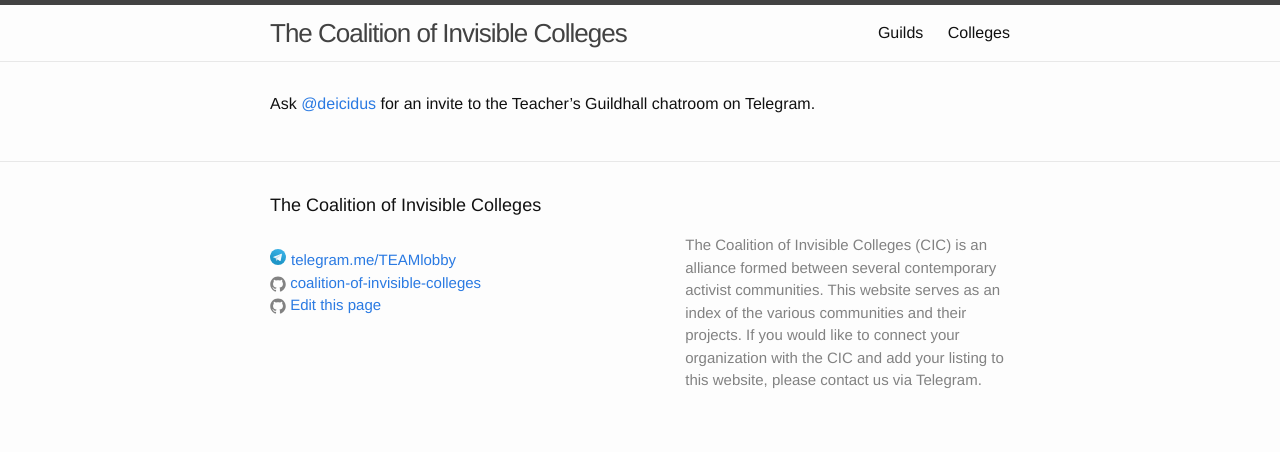
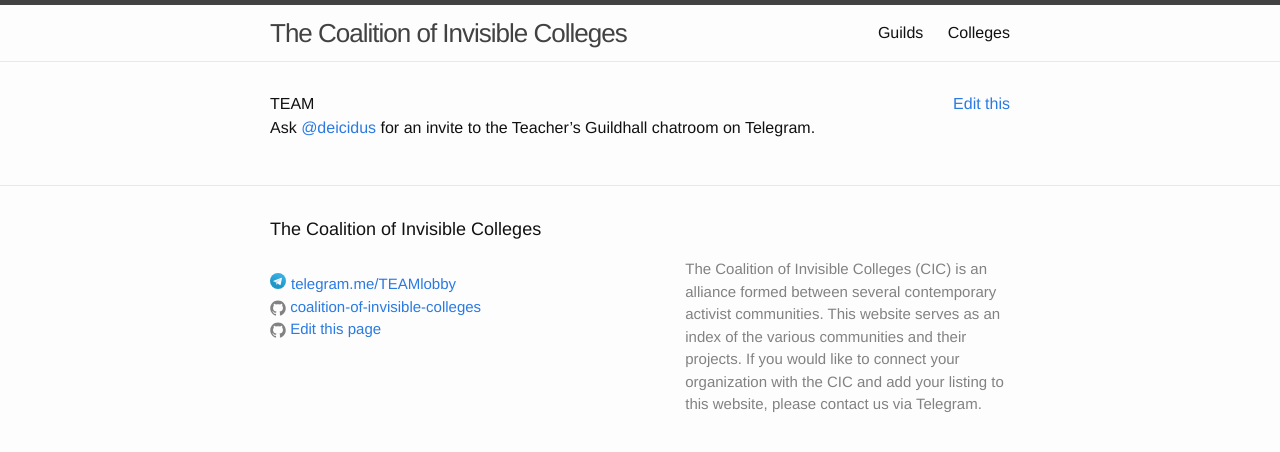
Before and after one commit to coalition-of-invisible-colleges/cic.github.io, a Jekyll site: the page built from colleges/TEAM/team-teachers.md, in a window 1280 px wide. Shown: the top 452 px of the page. Built offline with Jekyll 4.4.1, drawn with Linux system fonts in a browser that asks for light colours.

Commit message:
Added floating edit link

```diff
--- a/_layouts/listing.html
+++ b/_layouts/listing.html
@@ -1,5 +1,6 @@
 ---
 layout: default
 ---
-{{ page.org }}
+{{ page.college }}
+<div style="float: right"><a href="{{ 'http://github.com/coalition-of-invisible-colleges/cic.github.io/edit/master/' | append: page.path }}">Edit this</a></div>
 {{ content }}
```
